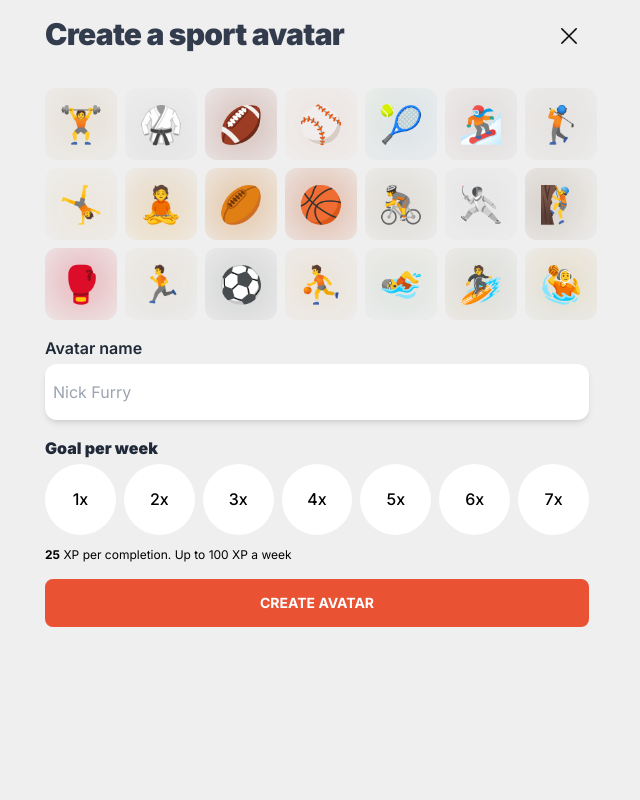
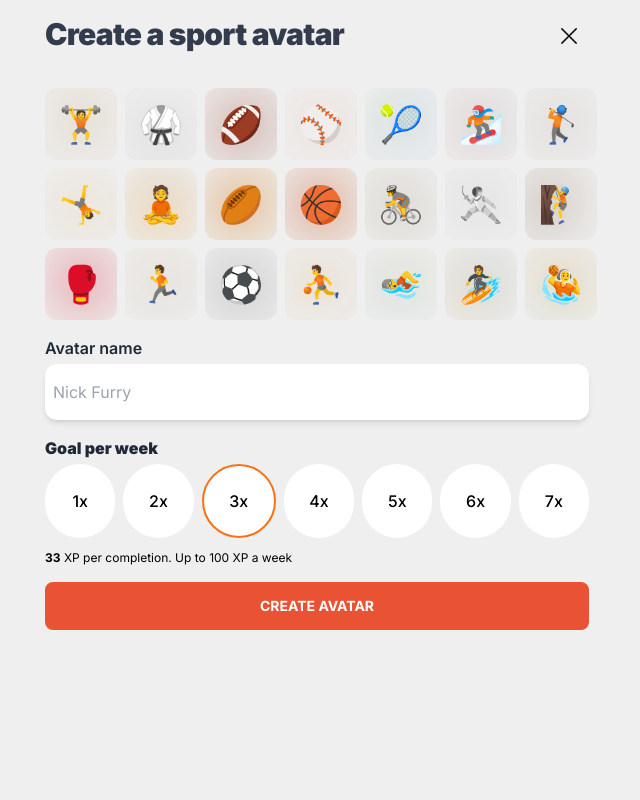
Before and after one commit to ALERA0/goalExp, a Next.js app: page /signup in a window 1280 px wide. Shown: the top 800 px of the page, without its empty margins (323-963 px from the left). Built offline with nearby package versions, Linux system fonts and the light colour scheme.

Commit message:
chore(CreateAvatar) redux added and fixed some problems

```diff
--- a/package.json
+++ b/package.json
@@ -9,10 +9,13 @@
     "lint": "next lint"
   },
   "dependencies": {
+    "@reduxjs/toolkit": "^2.2.5",
     "framer-motion": "^11.1.7",
     "next": "14.2.3",
     "react": "^18",
-    "react-dom": "^18"
+    "react-dom": "^18",
+    "react-redux": "^9.1.2",
+    "redux-logger": "^3.0.6"
   },
   "devDependencies": {
     "daisyui": "^4.10.5",
--- a/src/app/layout.js
+++ b/src/app/layout.js
@@ -1,5 +1,6 @@
 import { Inter } from "next/font/google";
 import "./globals.css";
+import Providers from "@/redux/Provider";
 
 const inter = Inter({ subsets: ["latin"] });
 
@@ -11,7 +12,9 @@ export const metadata = {
 export default function RootLayout({ children }) {
   return (
     <html lang="en">
-      <body className={inter.className}>{children}</body>
+      <body className={inter.className}>
+        <Providers>{children}</Providers>
+      </body>
     </html>
   );
 }
--- a/src/components/Avatar.jsx
+++ b/src/components/Avatar.jsx
@@ -1,10 +1,16 @@
-"use client"
+"use client";
 import React from "react";
 import { motion } from "framer-motion";
 
-const Avatar = ({ icon ,key}) => {
+const Avatar = ({ icon, isSelected, onClick }) => {
   return (
-    <motion.div whileTap={{scale:1.2}}   key={key}   className="relative h-[4.5rem] w-[4.5rem] overflow-hidden rounded-xl bg-cover cursor-pointer  focus:border-4 focus:border-orange-500  ">
+    <motion.div
+      whileTap={{ scale: 1.2 }}
+      onClick={onClick}
+      className={`relative h-[4.5rem] w-[4.5rem] overflow-hidden rounded-xl bg-cover cursor-pointer ${
+        isSelected ? "border-4 border-orange-500" : ""
+      }`}
+    >
       <p className="absolute left-1/2 top-1/2 -translate-x-1/2 -translate-y-1/2 scale-125 transform animate-none justify-center text-4xl blur-xl">
         {icon}
       </p>
--- a/src/components/CreateAvatar.jsx
+++ b/src/components/CreateAvatar.jsx
@@ -5,13 +5,28 @@ import Avatar from "./Avatar";
 import Image from "next/image";
 import { avatars } from "@/avatars";
 import close from "../../public/icons/close.png";
-
+import { setAvatar, setGoal } from "@/redux/slice/select-avatar-goal-slice";
+import { useDispatch, useSelector } from "react-redux";
 
 const CreateAvatar = () => {
   const [hide, setHide] = useState(true);
+  const dispatch = useDispatch();
+
+  const { avatar, goal } = useSelector((state) => state.setAvatarGoal);
+
+  const calculateXP = (goal) => {
+    if (!goal) return 0;
+    return Math.floor(100 / goal);
+  };
+
+  console.log(avatar,goal);
 
   return (
-    <div className={`bg-[#EFEFEF] h-screen overflow-y-auto ${hide ? "flex": "hidden"} z-20`}>
+    <div
+      className={`bg-[#EFEFEF] h-screen overflow-y-auto ${
+        hide ? "flex" : "hidden"
+      } z-20`}
+    >
       <div className="max-w-xl mx-auto p-4 space-y-8 mb-24">
         <div className="flex justify-between">
           <h1 className="text-3xl font-black tracking-tight  text-[#333C4D]">
@@ -26,8 +41,13 @@ const CreateAvatar = () => {
         </div>
         <form className="space-y-4">
           <div className="grid grid-rows-3 grid-flow-col gap-2 overflow-auto p-2 px-4 -mx-4 -m-2">
-            {avatars.map((avatar, index) => (
-              <Avatar key={index} icon={avatar} />
+            {avatars.map((avatars, index) => (
+              <Avatar
+                key={index}
+                icon={avatars}
+                isSelected={avatar === avatars}
+                onClick={() => dispatch(setAvatar(avatars))}
+              />
             ))}
           </div>
           <div>
@@ -46,15 +66,17 @@ const CreateAvatar = () => {
                   key={index}
                   text={`${index + 1}x`}
                   value={index + 1}
+                  isSelected={goal === index + 1}
+                  onClick={() => dispatch(setGoal(index + 1))}
                 />
               ))}
             </div>
             <p className="text-xs mt-3 text-black">
-              <span className="font-bold">25</span> XP per completion. Up to 100
-              XP a week
+              <span className="font-bold">{calculateXP(goal)}</span> XP per
+              completion. Up to 100 XP a week
             </p>
           </div>
-          <button className="text-center w-full text-sm bg-[#EA5234] mt-3 border-2 border-[#EA5234] rounded-lg py-3 text-white hover:bg-orange-700 duration-200 uppercase font-bold mb-4 ">
+          <button className="text-center w-full text-sm bg-[#EA5234] mt-3 border-2 border-[#EA5234] rounded-lg py-3 text-white hover:bg-orange-700 duration-200 uppercase font-bold mb-4">
             Create Avatar
           </button>
         </form>
--- a/src/components/GoalPerWeek.jsx
+++ b/src/components/GoalPerWeek.jsx
@@ -2,12 +2,15 @@
 import React from "react";
 import { motion } from "framer-motion";
 
-const GoalPerWeek = ({ text, value }) => {
+const GoalPerWeek = ({ text, value, isSelected, onClick }) => {
   return (
     <motion.span
       value={value}
       whileTap={{ scale: 1.1 }}
-      className="  focus:border-2 focus:border-orange-500 rounded-full aspect-square flex-1 flex items-center justify-center font-medium cursor-pointer duration-100  bg-white animate-popup text-black"
+      onClick={onClick}
+      className={`focus:border-2 focus:border-orange-500 rounded-full aspect-square flex-1 flex items-center justify-center font-medium cursor-pointer duration-100 bg-white animate-popup text-black ${
+        isSelected ? "border-2 border-orange-500" : ""
+      }`}
     >
       {text}
     </motion.span>
--- /dev/null
+++ b/src/redux/Provider.jsx
@@ -0,0 +1,11 @@
+'use client'
+
+import { store } from "./store";
+
+const { Provider } = require("react-redux")
+
+function Providers({children}){
+    return <Provider store={store}>{children}</Provider>
+}
+
+export default Providers;
--- /dev/null
+++ b/src/redux/slice/index.js
@@ -0,0 +1 @@
+export { default as setAvatarGoalSlice } from "./select-avatar-goal-slice";
--- /dev/null
+++ b/src/redux/slice/select-avatar-goal-slice.js
@@ -0,0 +1,19 @@
+import { createSlice } from "@reduxjs/toolkit";
+
+export const setAvatarGoalSlice = createSlice({
+    name: "setAvatarGoal",
+    initialState: { avatar: null, goal: 3 },
+    reducers: {
+        setAvatar: (state, action) => {
+            state.avatar = action.payload;
+        },
+        setGoal: (state, action) => {
+            state.goal = action.payload;
+        },
+    },
+
+});
+
+export const { setAvatar, setGoal } = setAvatarGoalSlice.actions;
+
+export default setAvatarGoalSlice.reducer;
--- /dev/null
+++ b/src/redux/store.js
@@ -0,0 +1,22 @@
+
+
+import {
+    combineReducers,
+    configureStore,
+    getDefaultMiddleware,
+  } from "@reduxjs/toolkit";
+
+  import logger from "redux-logger";
+
+  import { setAvatarGoalSlice } from "./slice";
+
+  const reducer = combineReducers({
+    setAvatarGoal: setAvatarGoalSlice,
+  });
+
+
+  export const store = configureStore({
+    reducer,
+    middleware: (getDefaultMiddleware) =>
+      getDefaultMiddleware({ serializableCheck: false }).concat(logger),
+  });
```
Also changed, not shown: 1 other file (tests, documents, lock files or other folders).
